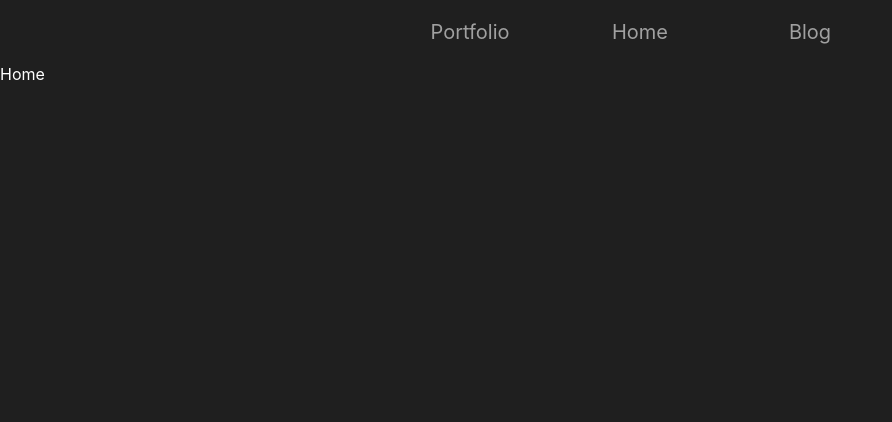
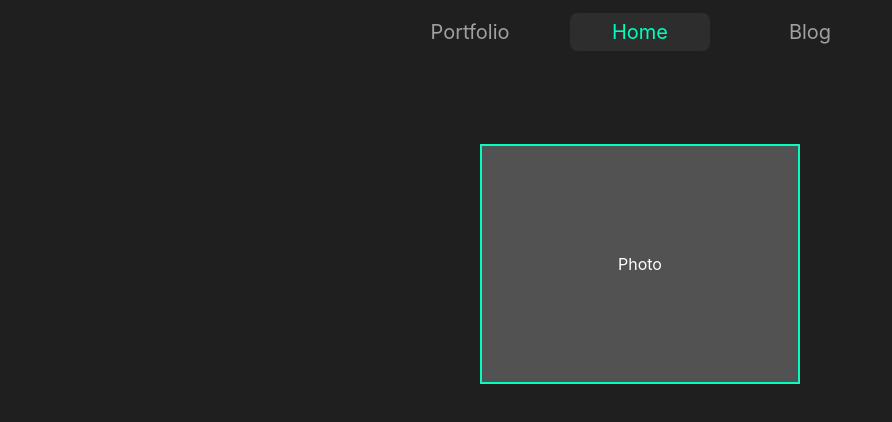
Before and after one commit to monov/monov-web, a React (Vite) app: page / in a window 1280 px wide. Shown: the top 422 px of the page, without its empty margins (0-892 px from the left). Built offline with nearby package versions, Linux system fonts and the light colour scheme.

Commit message:
animations and stuff

```diff
--- a/package.json
+++ b/package.json
@@ -10,6 +10,7 @@
     "preview": "vite preview"
   },
   "dependencies": {
+    "framer-motion": "^10.16.4",
     "react": "^18.2.0",
     "react-dom": "^18.2.0",
     "react-router-dom": "^6.18.0"
--- a/src/App.jsx
+++ b/src/App.jsx
@@ -7,7 +7,7 @@ import { Routes, Route } from "react-router-dom";
 import Navbar from "./components/Navbar";
 
 const App = () => {
-  const [active, setActive] = useState("");
+  const [active, setActive] = useState("home");
 
   return (
     <>
--- a/src/components/Navbar.css
+++ b/src/components/Navbar.css
@@ -3,7 +3,7 @@
   display: flex;
   align-items: center;
   justify-content: center;
-  color: rgb(160, 160, 160);
+  color: rgb(140, 140, 140);
 }
 
 .navbar-buttons-wrapper{
@@ -30,5 +30,10 @@
 
 .navbar-button:hover{
   color: white;
-  background: rgba(100, 100, 100, 0.15);
+  background: rgba(100, 100, 100, 0.2);
 }
+
+.navbar-button.active {
+  color: var(--accent-color);
+  background: rgba(100, 100, 100, 0.2);
+}
--- a/src/components/Navbar.jsx
+++ b/src/components/Navbar.jsx
@@ -11,9 +11,9 @@ const Navbar = ({setActive, active}) => {
   return (
     <div className="navbar">
       <div className="navbar-buttons-wrapper">
-        <Link to="/portfolio" onClick={() => {handleClick('port')}} className="navbar-button">Portfolio</Link>
-        <Link to="/" onClick={() => {handleClick('home')}} className="navbar-button">Home</Link>
-        <Link to="blog" onClick={() => {handleClick('blog')}} className="navbar-button">Blog</Link>
+        <Link to="/portfolio" onClick={() => {handleClick('port')}} className={`navbar-button ${active === 'port' ? 'active' : ''}`}>Portfolio</Link>
+        <Link to="/" onClick={() => {handleClick('home')}} className={`navbar-button ${active === 'home' ? 'active' : ''}`}>Home</Link>
+        <Link to="blog" onClick={() => {handleClick('blog')}} className={`navbar-button ${active === 'blog' ? 'active' : ''}`}>Blog</Link>
       </div>
     </div>
   );
--- a/src/index.css
+++ b/src/index.css
@@ -14,4 +14,6 @@
   -webkit-font-smoothing: antialiased;
   -moz-osx-font-smoothing: grayscale;
   -webkit-text-size-adjust: 100%;
+
+  --accent-color: rgb(0, 255, 190);
 }
--- /dev/null
+++ b/src/pages/Blog.css
@@ -0,0 +1,9 @@
+.blog-body{
+  display: flex;
+  justify-content: center;
+}
+
+.text{
+  margin-top: 5rem;
+  font-size: 5rem;
+}
--- a/src/pages/Blog.jsx
+++ b/src/pages/Blog.jsx
@@ -1,10 +1,17 @@
 import React from "react";
-import Navbar from "../components/Navbar";
+import "./Blog.css";
+import { motion } from "framer-motion";
 
-const Blog = ({setActive,active}) => {
+const Blog = () => {
   return (
-    <div>
-      Blog
+    <div className="blog-body">
+      <motion.div
+        initial={{ opacity: 0, y: 80 }}
+        animate={{ opacity: 1, y: 0 }}
+        className="text"
+      >
+        Blog
+      </motion.div>
     </div>
   );
 };
--- /dev/null
+++ b/src/pages/Home.css
@@ -0,0 +1,15 @@
+.home-body{
+  display: flex;
+  justify-content: center;
+}
+
+.home-pfp{
+  margin-top: 5rem;
+  height: 30dvh;
+  width: 20rem;
+  background: rgb(82, 82, 82);
+  display: flex;
+  align-items: center;
+  justify-content: center;
+  border: solid 2px var(--accent-color);
+}
--- a/src/pages/Home.jsx
+++ b/src/pages/Home.jsx
@@ -1,10 +1,22 @@
 import React from "react";
-import Navbar from "../components/Navbar";
+import "./Home.css";
+import { motion } from "framer-motion";
 
-const Home = ({setActive, active}) => {
+const Home = () => {
   return (
-    <div>
-      Home
+    <div className="home-body">
+      <motion.div
+        initial={{ opacity: 0, y: 80 }}
+        animate={{ opacity: 1, y: 0 }}
+        transition={{
+          type: "spring",
+          stiffness: 260,
+          damping: 20,
+        }}
+        className="home-pfp"
+      >
+        Photo
+      </motion.div>
     </div>
   );
 };
--- /dev/null
+++ b/src/pages/Portfolio.css
@@ -0,0 +1,4 @@
+.port-body{
+  display: flex;
+  justify-content: center;
+}
--- a/src/pages/Portfolio.jsx
+++ b/src/pages/Portfolio.jsx
@@ -1,10 +1,17 @@
 import React from "react";
-import Navbar from "../components/Navbar";
+import "./Portfolio.css";
+import { motion } from "framer-motion";
 
-const Portfolio = ({setActive,active}) => {
+const Portfolio = () => {
   return (
-    <div>
-      Portfolio
+    <div className="port-body">
+      <motion.div
+        initial={{ opacity: 0, y: 80 }}
+        animate={{ opacity: 1, y: 0 }}
+        className="text"
+      >
+        Portfolio
+      </motion.div>
     </div>
   );
 };
```
Also changed, not shown: 1 other file (tests, documents, lock files or other folders).
